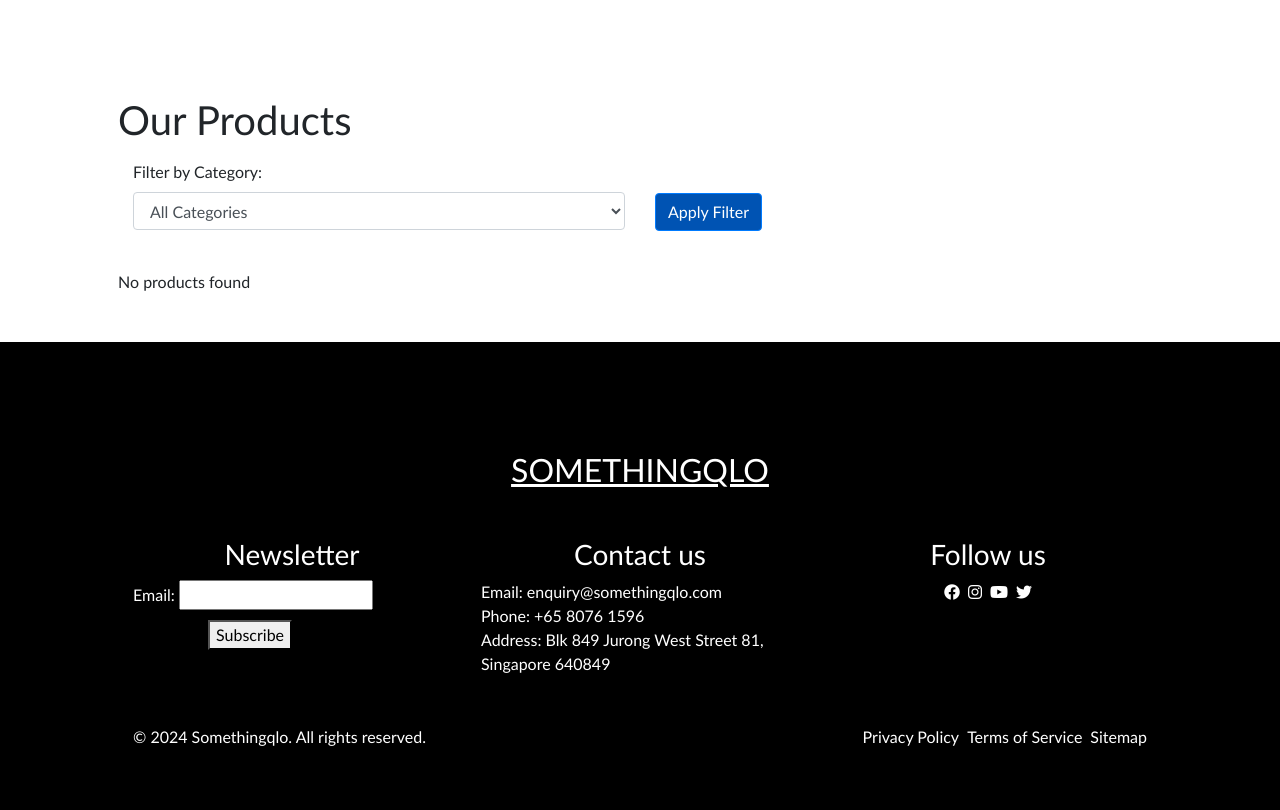
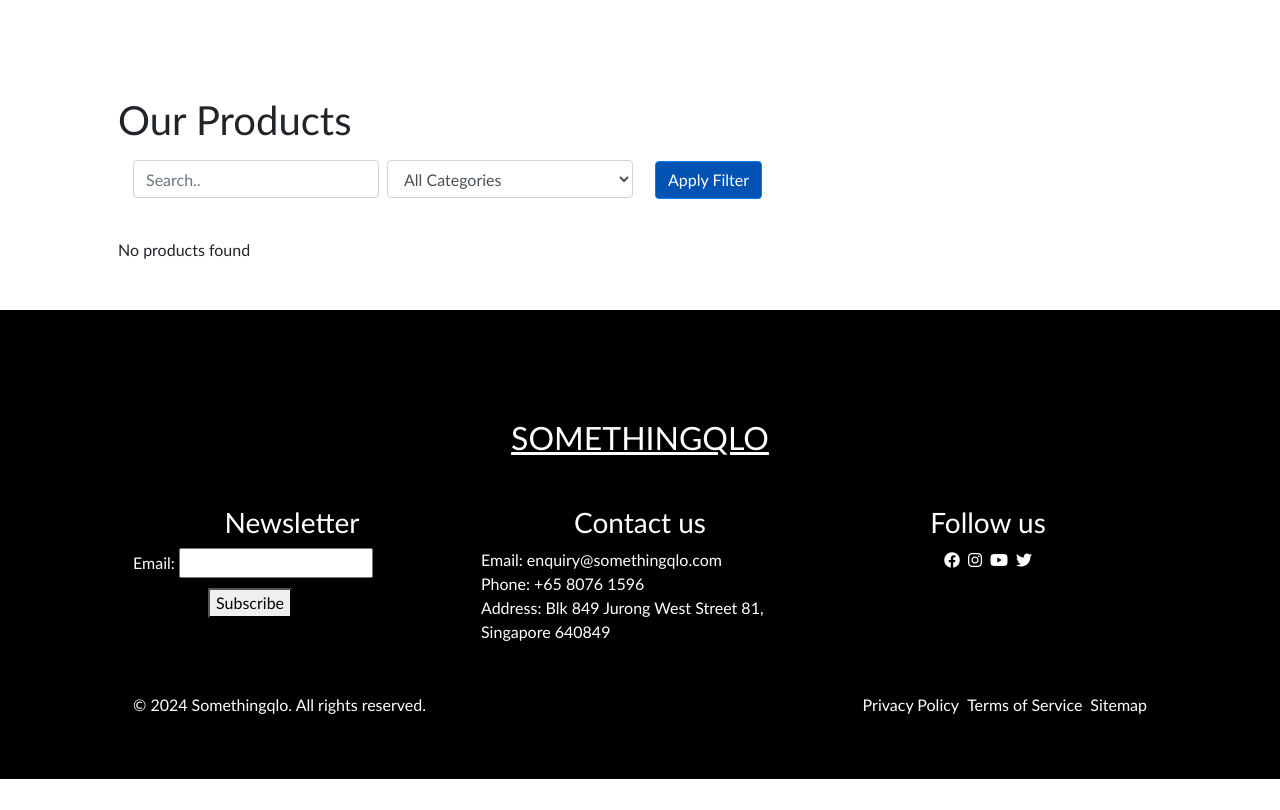
Before and after one commit to devynchew/INF2003-Project1, a PHP site: page /product.php in a window 1280 px wide. Shown: the part 260-1070 px from the top of the page. After the commit the page ends 1039 px from the top, so only its background shows below. Run offline with PHP 8.4, Linux system fonts and the light colour scheme; data that the repository does not hold is empty.

Commit message:
added search bar, can work with category filters

```diff
--- a/product.php
+++ b/product.php
@@ -35,9 +35,9 @@
             <div class="row mb-4">
                 <div class="col-md-6">
                     <form id="cat-filter" method="get" action="">
-                        <div class="form-group">
-                            <label for="category">Filter by Category:</label>
-                            <select class="form-control" id="category" name="category">
+                        <div class="form-group d-flex">
+                            <input type="search" name="search" id="search" class="form-control col-md-6" placeholder="Search.."/>
+                            <select class="form-control col-md-6 ml-2" id="category" name="category">
                                 <option value="">All Categories</option>
 
                                 <?php
@@ -55,7 +55,6 @@
                                 ?>
                             </select>
                         </div>
-
                     </form>
                 </div>
                 <div class="col-md-6 d-flex align-items-end">
@@ -74,10 +73,14 @@
 
                 // Adjust SQL query based on the selected category
                 $category_filter = isset($_GET['category']) ? $_GET['category'] : '';
+                $search_filter = isset($_GET['search']) ? $_GET['search'] : '';
                 // $sql = "SELECT p.product_id, p.name, p.description, p.price, p.image_url FROM products p";
                 $sql = "SELECT  p.product_id, p.name AS productname, p.description, p.gender, p.price, p.image_url, c.name AS categoryname FROM products p, categories c WHERE p.category_id=c.category_id";
                 if (!empty($category_filter)) {
                             $sql .= " AND c.name = '$category_filter'";
+                        }
+                if (!empty($search_filter)) {
+                            $sql .= " AND p.name LIKE '%$search_filter%'";
                         }
                 $result = mysqli_query($connection, $sql);
                 if (mysqli_num_rows($result) > 0) {
```
Lines whose indentation alone changed are shown as unchanged.
